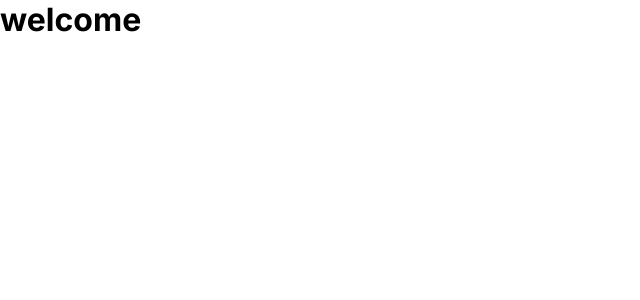
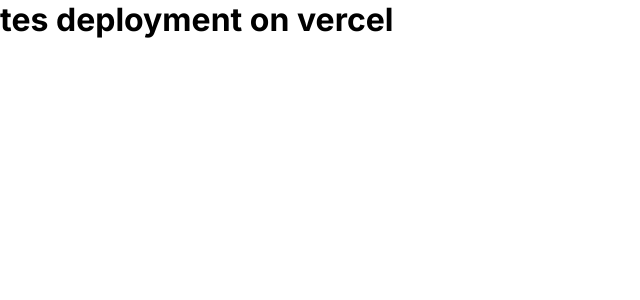
Before and after one commit to amevide998/blog, a Next.js app: page / in a window 1280 px wide. Shown: the top 300 px of the page, without its empty margins (0-640 px from the left). Built offline with nearby package versions, Linux system fonts and the light colour scheme.

Commit message:
test for deployment vercel

```diff
--- /dev/null
+++ b/src/app/api/testing/route.js
@@ -0,0 +1,13 @@
+import {NextResponse} from "next/server";
+import prisma from "@/utils/connect";
+import {getAuthSession} from "@/utils/auth";
+
+// export const runtime = 'edge';
+
+export const GET = async (req) => {
+        return new NextResponse(
+            JSON.stringify({message: "api is working"}, {
+                status : 200
+            })
+        )
+}
--- a/src/app/layout.js
+++ b/src/app/layout.js
@@ -28,7 +28,7 @@
                   {/*        <Footer />*/}
                   {/*    </div>*/}
                   {/*</div>*/}
-                  <h1>welcome</h1>
+                  <h1>tes deployment on vercel</h1>
       {/*        </ThemeProvider>*/}
       {/*    </ThemeContextProvider>*/}
       {/*</AuthProvider>*/}
```
